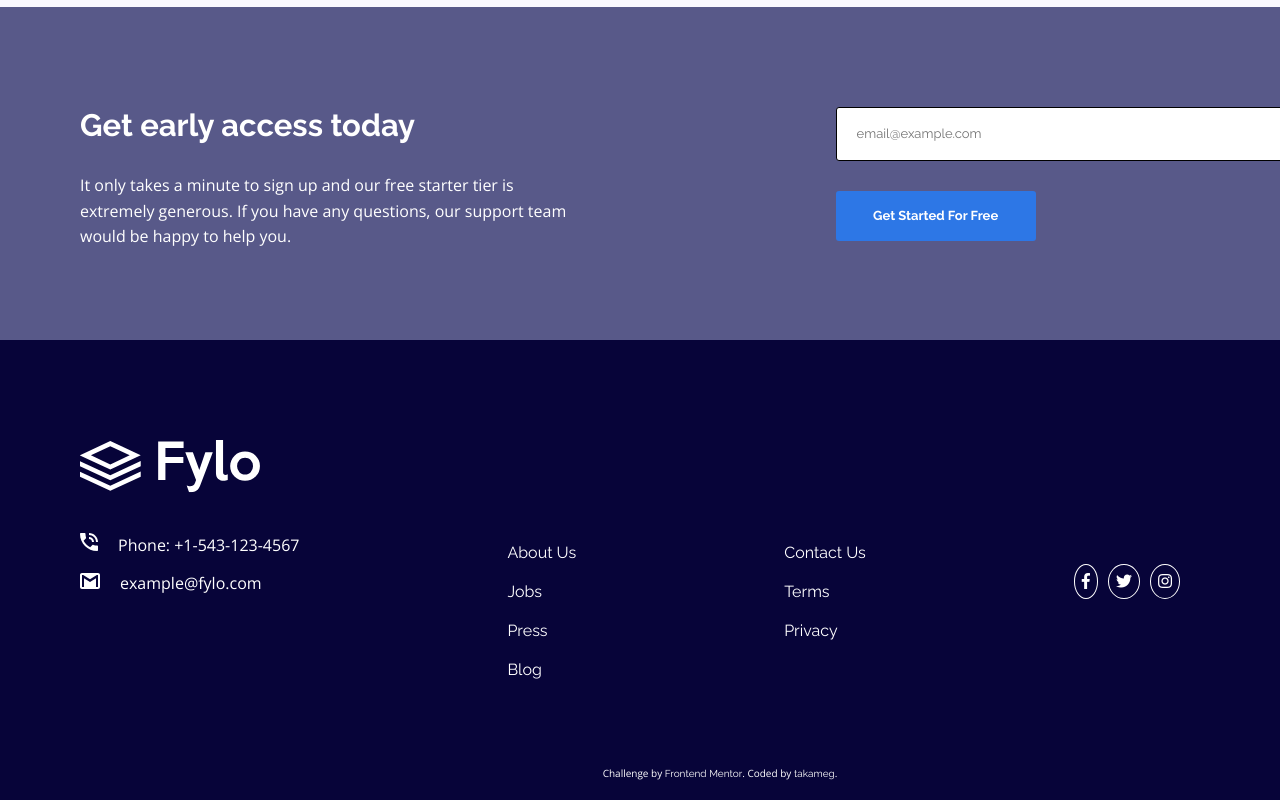
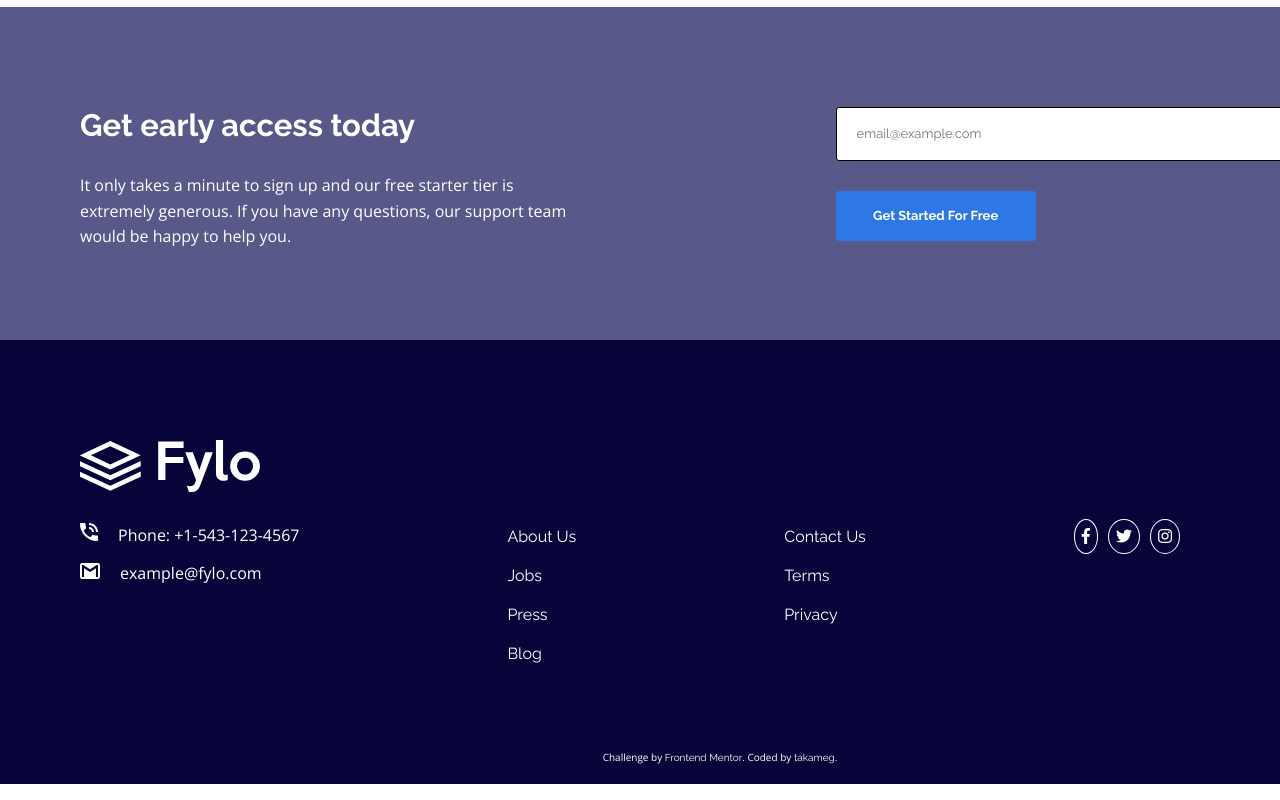
Before and after one commit to takameg/fylo_landing_page_with_two_column_layout, a plain HTML site: page index.html in a window 1280 px wide. Shown: the part 1620-2420 px from the top of the page. Drawn offline with nearby package versions, Linux system fonts and the light colour scheme.

Commit message:
small adjustment

```diff
--- a/style.css
+++ b/style.css
@@ -298,9 +298,6 @@ footer a  {
   padding: 20px 0;
 }
 
-footer {
-
-}
 
 @media screen and (min-width: 960px) {
   body {
@@ -488,8 +485,12 @@ footer {
     margin-top: 100px;
   }
 
+  footer ul {
+    margin-top: 10px;
+  }
+
   .footer-wrapper {
-    margin: 20px 260px 0 80px;
+    margin: 10px 260px 0 80px;
     justify-content: space-between;
     align-items: flex-start;
   }
@@ -498,4 +499,8 @@ footer {
     margin: 0;
   }
 
+  .sns .flex {
+    margin-top: 20px;
+  }
+
 }
```
